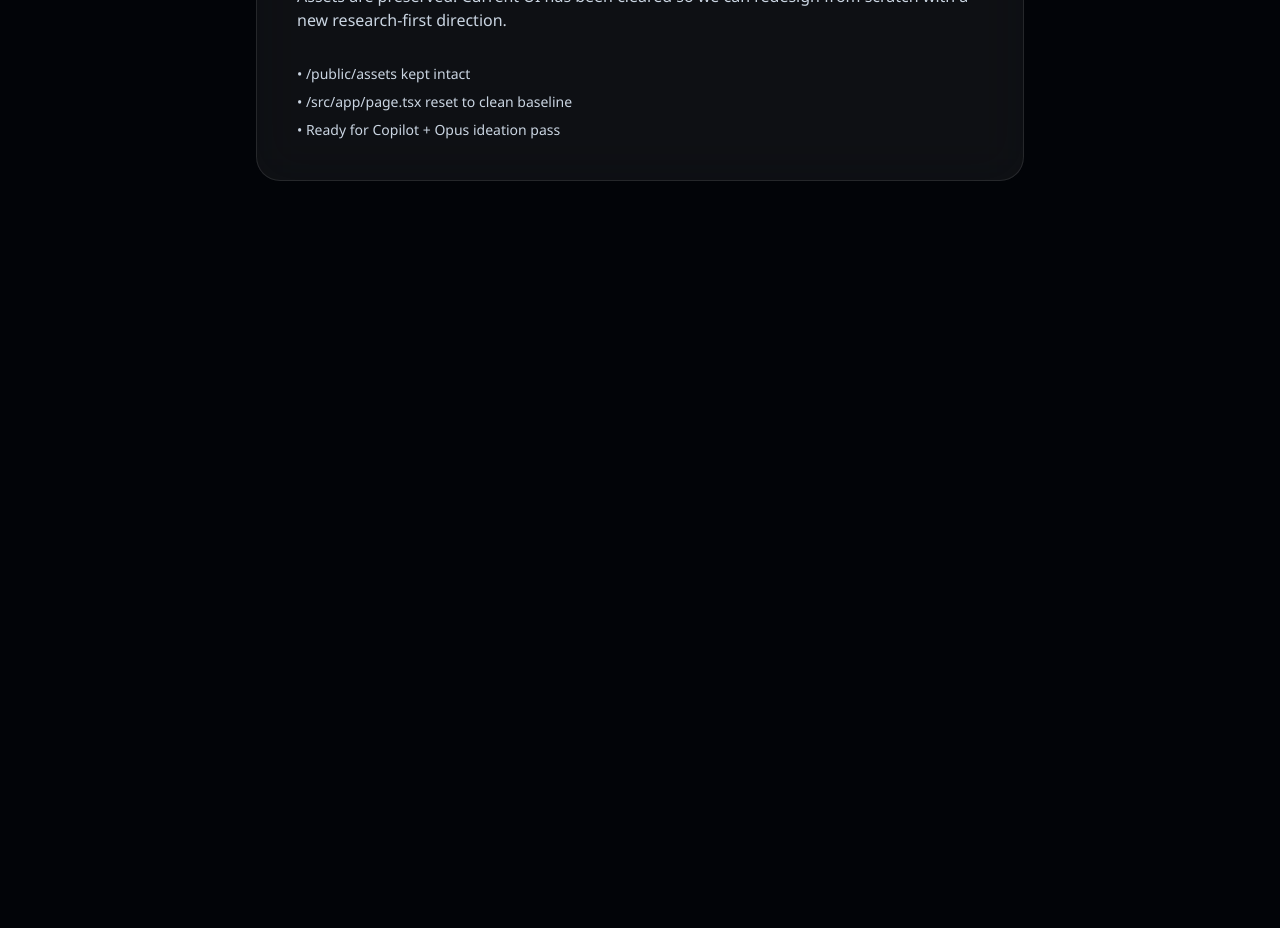
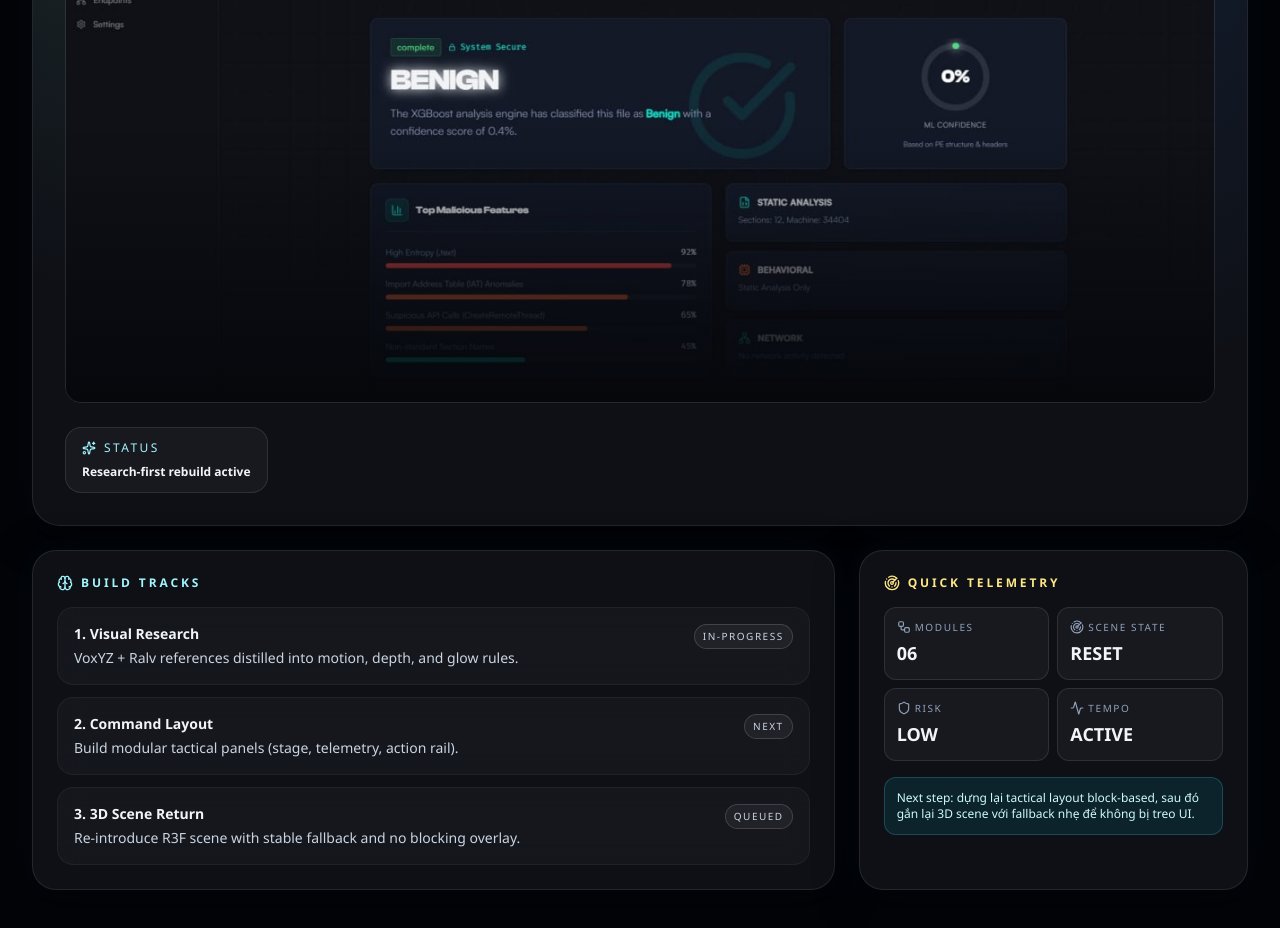
Before and after one commit to zhugez/opsnode, a Next.js app: page / in a window 1280 px wide. Shown: the part 380-1308 px from the top of the page. Before the commit the page ends 800 px from the top, so only its background shows below. Built offline with nearby package versions, Linux system fonts and the light colour scheme.

Commit message:
feat(landing): add provided hero image to page and README preview

```diff
--- a/src/app/page.tsx
+++ b/src/app/page.tsx
@@ -1,18 +1,133 @@
+"use client";
+
+import { motion } from "framer-motion";
+import Image from "next/image";
+import { Activity, Brain, Radar, Shield, Sparkles, Workflow } from "lucide-react";
+
+const tracks = [
+  {
+    title: "Visual Research",
+    desc: "VoxYZ + Ralv references distilled into motion, depth, and glow rules.",
+    status: "in-progress",
+  },
+  {
+    title: "Command Layout",
+    desc: "Build modular tactical panels (stage, telemetry, action rail).",
+    status: "next",
+  },
+  {
+    title: "3D Scene Return",
+    desc: "Re-introduce R3F scene with stable fallback and no blocking overlay.",
+    status: "queued",
+  },
+];
+
+const kpis = [
+  { label: "Modules", value: "06", icon: Workflow },
+  { label: "Scene State", value: "RESET", icon: Radar },
+  { label: "Risk", value: "LOW", icon: Shield },
+  { label: "Tempo", value: "ACTIVE", icon: Activity },
+];
+
 export default function Page() {
   return (
-    <main className="min-h-screen bg-[#020408] text-slate-100 flex items-center justify-center px-6">
-      <div className="w-full max-w-3xl rounded-3xl border border-white/10 bg-white/5 p-10 backdrop-blur-xl">
-        <p className="text-xs uppercase tracking-[0.35em] text-slate-400">OpsNode</p>
-        <h1 className="mt-3 text-4xl font-black tracking-tight">Frontend reset complete</h1>
-        <p className="mt-4 text-slate-300">
-          Assets are preserved. Current UI has been cleared so we can redesign from scratch with a new research-first direction.
-        </p>
+    <main className="min-h-screen bg-[#020408] text-slate-100 selection:bg-cyan-400/30">
+      <div className="mx-auto max-w-7xl px-4 py-8 md:px-8 md:py-10">
+        <motion.section
+          initial={{ opacity: 0, y: 14 }}
+          animate={{ opacity: 1, y: 0 }}
+          className="glass-panel relative overflow-hidden rounded-[28px] p-6 md:p-8"
+        >
+          <div className="pointer-events-none absolute inset-0 bg-[radial-gradient(circle_at_15%_0%,rgba(125,211,192,0.18),transparent_48%),radial-gradient(circle_at_80%_10%,rgba(45,93,161,0.24),transparent_52%)]" />
 
-        <div className="mt-8 space-y-2 text-sm text-slate-300">
-          <p>• /public/assets kept intact</p>
-          <p>• /src/app/page.tsx reset to clean baseline</p>
-          <p>• Ready for Copilot + Opus ideation pass</p>
-        </div>
+          <div className="relative flex flex-wrap items-start justify-between gap-6">
+            <div>
+              <p className="text-[11px] uppercase tracking-[0.35em] text-slate-400">OpsNode / Rebuild Sprint</p>
+              <h1 className="mt-2 text-3xl font-black tracking-tight md:text-5xl">Command Surface vNext</h1>
+              <p className="mt-3 max-w-2xl text-sm text-slate-300">
+                FE đã chuyển từ reset sang phase build lại: ưu tiên shell cao cấp, tactical readability, rồi mới return
+                scene 3D.
+              </p>
+
+            <div className="relative mt-5 overflow-hidden rounded-2xl border border-white/10">
+              <Image
+                src="/assets/landing-hero.jpg"
+                alt="OpsNode landing visual"
+                width={1600}
+                height={900}
+                className="h-auto w-full object-cover"
+                priority
+              />
+              <div className="pointer-events-none absolute inset-0 bg-gradient-to-t from-[#020408]/75 via-transparent to-transparent" />
+            </div>
+            </div>
+
+            <div className="rounded-2xl border border-white/10 bg-white/[0.04] px-4 py-3 text-xs text-slate-300">
+              <p className="flex items-center gap-2 uppercase tracking-[0.2em] text-cyan-200">
+                <Sparkles className="h-3.5 w-3.5" /> status
+              </p>
+              <p className="mt-2 font-semibold text-slate-100">Research-first rebuild active</p>
+            </div>
+          </div>
+        </motion.section>
+
+        <section className="mt-6 grid gap-6 lg:grid-cols-12">
+          <motion.div
+            initial={{ opacity: 0, x: -8 }}
+            animate={{ opacity: 1, x: 0 }}
+            className="glass-panel lg:col-span-8 rounded-[24px] p-5 md:p-6"
+          >
+            <h2 className="flex items-center gap-2 text-xs font-bold uppercase tracking-[0.24em] text-cyan-200">
+              <Brain className="h-4 w-4" /> Build Tracks
+            </h2>
+
+            <div className="mt-4 grid gap-3">
+              {tracks.map((item, idx) => (
+                <div key={item.title} className="glass-card rounded-2xl p-4">
+                  <div className="flex items-start justify-between gap-3">
+                    <div>
+                      <p className="text-sm font-bold text-slate-100">
+                        {idx + 1}. {item.title}
+                      </p>
+                      <p className="mt-1 text-sm text-slate-300">{item.desc}</p>
+                    </div>
+                    <span className="rounded-full border border-white/15 bg-white/5 px-2 py-1 text-[10px] uppercase tracking-[0.15em] text-slate-300">
+                      {item.status}
+                    </span>
+                  </div>
+                </div>
+              ))}
+            </div>
+          </motion.div>
+
+          <motion.div
+            initial={{ opacity: 0, x: 8 }}
+            animate={{ opacity: 1, x: 0 }}
+            className="glass-panel lg:col-span-4 rounded-[24px] p-5 md:p-6"
+          >
+            <h2 className="flex items-center gap-2 text-xs font-bold uppercase tracking-[0.24em] text-amber-200">
+              <Radar className="h-4 w-4" /> Quick Telemetry
+            </h2>
+
+            <div className="mt-4 grid grid-cols-2 gap-2">
+              {kpis.map((item) => {
+                const Icon = item.icon;
+                return (
+                  <div key={item.label} className="rounded-xl border border-white/10 bg-white/[0.04] p-3">
+                    <p className="flex items-center gap-1 text-[10px] uppercase tracking-[0.16em] text-slate-400">
+                      <Icon className="h-3.5 w-3.5" /> {item.label}
+                    </p>
+                    <p className="mt-1 text-lg font-black text-slate-100">{item.value}</p>
+                  </div>
+                );
+              })}
+            </div>
+
+            <div className="mt-4 rounded-xl border border-cyan-300/20 bg-cyan-400/10 p-3 text-xs text-cyan-100">
+              Next step: dựng lại tactical layout block-based, sau đó gắn lại 3D scene với fallback nhẹ để không bị treo UI.
+            </div>
+          </motion.div>
+        </section>
       </div>
     </main>
   );
```
Also changed, not shown: public/assets/landing-hero.jpg (added), 1 other file (tests, documents, lock files or other folders).
